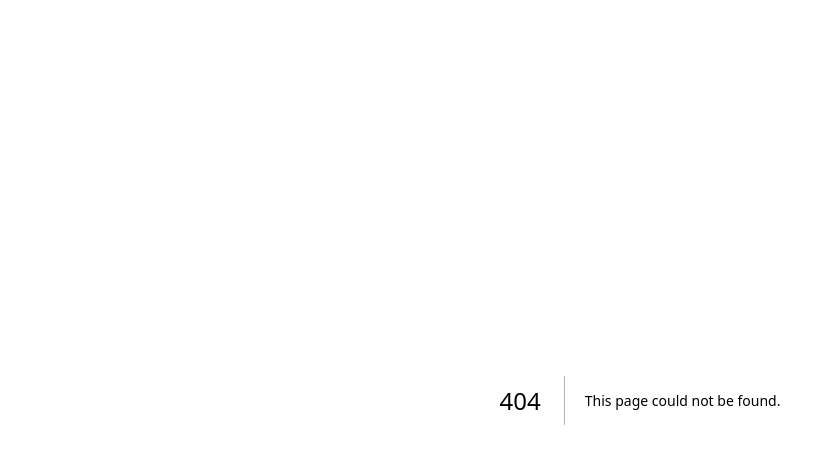
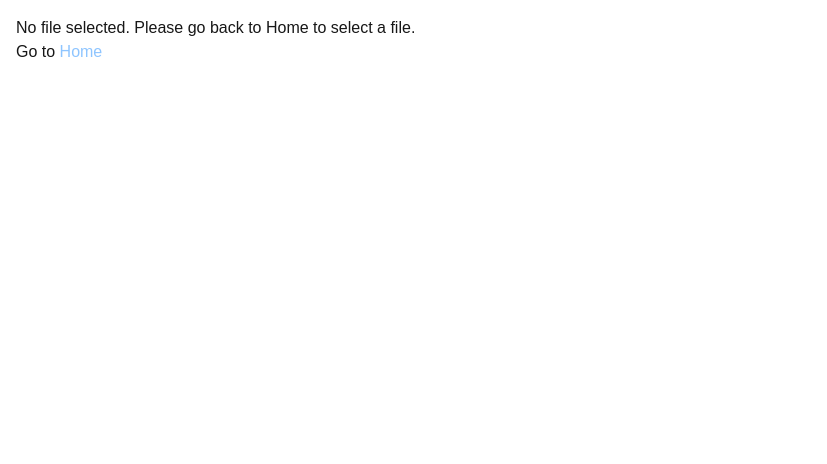
Before and after one commit to zayndamji/filemanager, a Next.js app: page /file in a window 1280 px wide. Before the commit this address had no page. Shown: the top 464 px of the page, without its empty margins (0-827 px from the left). Built offline with nearby package versions, Linux system fonts and the light colour scheme.

Commit message:
added seperate page for showing files

```diff
--- /dev/null
+++ b/app/file/page.js
@@ -0,0 +1,29 @@
+'use client'
+
+import { useSearchParams } from 'next/navigation';
+import Link from 'next/link';
+
+export default function FilePage() {
+  const searchParams = useSearchParams();
+  const path = searchParams.get('path');
+
+  return (
+    <div className="p-4">
+      {path ? (
+        <div className='mb-4'>
+          <h1 className="text-center text-xl font-extrabold mb-4">{path}</h1>
+
+          <br />
+
+          <div>
+            <p><strong>Path:</strong> {path}</p>
+          </div>
+        </div>
+      ) : (
+        <p>No file selected. Please go back to Home to select a file.</p>
+      )}
+
+      <p>Go to <Link href={`/`} className="text-blue-300 hover:underline">Home</Link></p>
+    </div>
+  );
+}
--- a/components/list/FileEntry.js
+++ b/components/list/FileEntry.js
@@ -1,7 +1,13 @@
+import Link from "next/link";
+
 export default function FileEntry({ path, file }) {
   return (
     <div>
-      {path} | <strong>{file.size} bytes</strong>
+      <Link href={`/file?path=${encodeURIComponent(path)}`} className="text-blue-300 hover:underline">
+        {path}
+      </Link>
+
+      <span> ({file.size} B)</span>
     </div>
   );
 }
```
